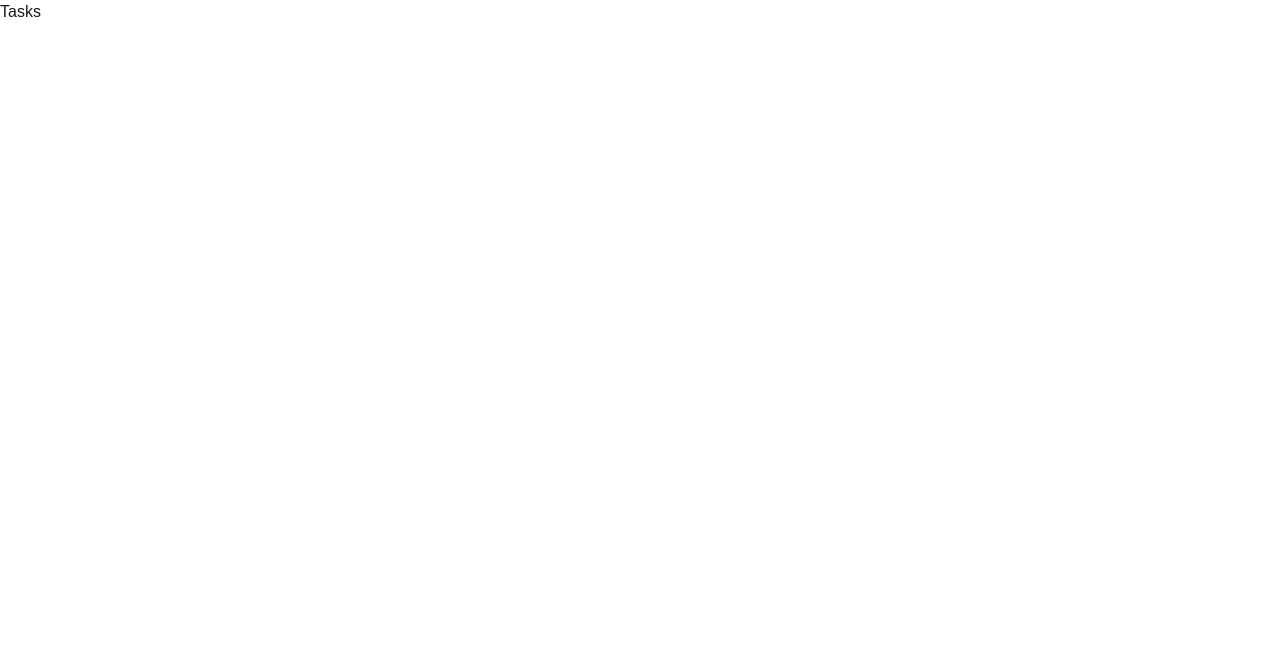
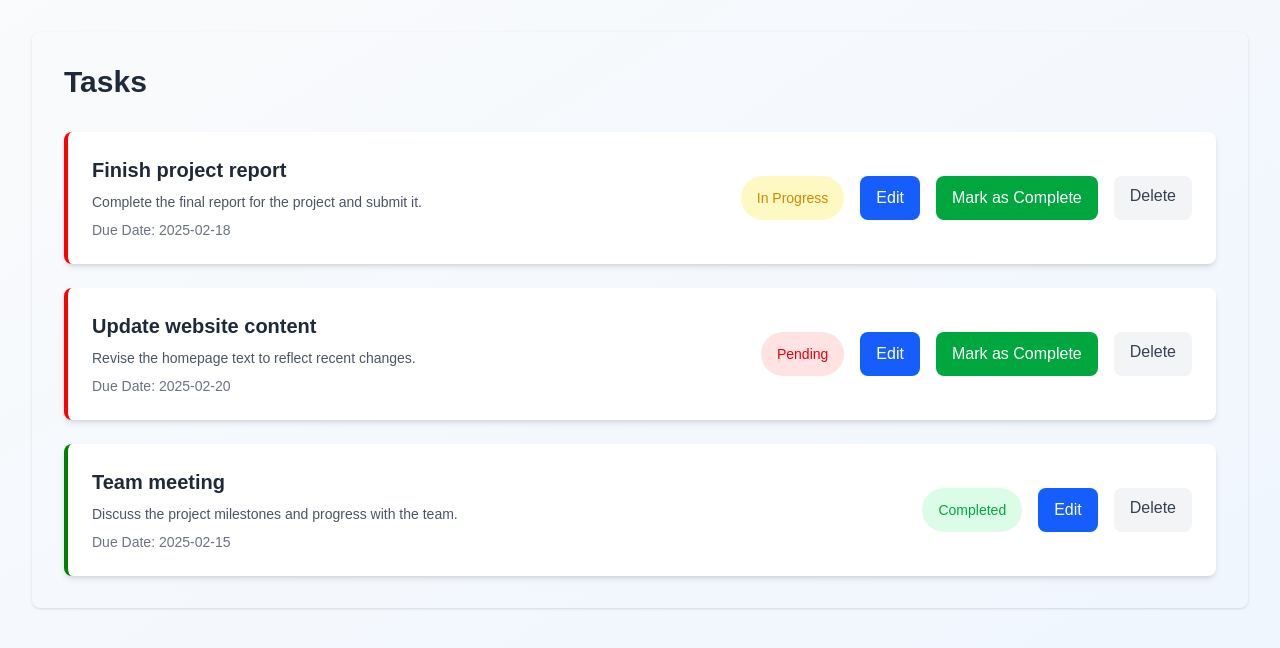
Before and after one commit to bad-Al-code/Tools, a Next.js app in the folder nextjs/: page /dashboard/tasks in a window 1280 px wide. Shown: the top 648 px of the page. Built offline with nearby package versions, Linux system fonts and the light colour scheme.

Commit message:
style(nextjs): add task page styles

```diff
--- a/nextjs/src/app/dashboard/tasks/page.tsx
+++ b/nextjs/src/app/dashboard/tasks/page.tsx
@@ -1,7 +1,93 @@
+import { time } from 'console';
 import React from 'react';
 
 const Tasks = () => {
-    return <div>Tasks</div>;
+    const tasks = [
+        {
+            id: 1,
+            title: 'Finish project report',
+            description:
+                'Complete the final report for the project and submit it.',
+            status: 'In Progress',
+            dueDate: '2025-02-18',
+        },
+        {
+            id: 2,
+            title: 'Update website content',
+            description: 'Revise the homepage text to reflect recent changes.',
+            status: 'Pending',
+            dueDate: '2025-02-20',
+        },
+        {
+            id: 3,
+            title: 'Team meeting',
+            description:
+                'Discuss the project milestones and progress with the team.',
+            status: 'Completed',
+            dueDate: '2025-02-15',
+        },
+    ];
+
+    return (
+        <div className="min-h-screen bg-gradient-to-br from-gray-50 to-blue-50 p-8">
+            <div className="max-w-7xl mx-auto bg0white rounded-lg shadow-sm p-8">
+                <h1 className="text-3xl font-bold text-gray-800 mb-8">Tasks</h1>
+
+                <div className="space-y-6">
+                    {tasks.map((task) => (
+                        <div
+                            className="flex items-center justify-between bg-white rounded-lg shadow-md p-6 border-l-4"
+                            key={task.id}
+                            style={{
+                                borderColor:
+                                    task.status === 'Completed'
+                                        ? 'green'
+                                        : task.status === 'In Prograess'
+                                          ? 'yellow'
+                                          : 'red',
+                            }}
+                        >
+                            <div className="flex flex-col">
+                                <h2 className="text-xl font-semibold text-gray-800">
+                                    {task.title}
+                                </h2>
+
+                                <p className="text-sm text-gray-600 mt-2">
+                                    {task.description}
+                                </p>
+                                <p className="text-sm text-gray-500 mt-2">
+                                    Due Date: {task.dueDate}
+                                </p>
+                            </div>
+
+                            <div className="flex space-x-4">
+                                <span
+                                    className={`px-4 py-3 text-center text-sm rounded-full ${task.status === 'Completed' ? 'bg-green-100 text-green-600' : task.status === 'In Progress' ? 'bg-yellow-100 text-yellow-600' : 'bg-red-100 text-red-600'}`}
+                                >
+                                    {' '}
+                                    {task.status}{' '}
+                                </span>
+
+                                <button className="px-4 py-2 text-white bg-blue-600 rounded-lg hover:bg-green-700 transition-colors">
+                                    Edit
+                                </button>
+
+                                {task.status !== 'Completed' && (
+                                    <button className="px-4 py-2 text-white bg-green-600 rounded-lg hover:bg-green-700 transition-colors">
+                                        Mark as Complete
+                                    </button>
+                                )}
+
+                                <div className="px-4 py-2 text-gray-700 bg-gray-100 rounded-lg hover:bg-gray-200 transition-colors">
+                                    Delete
+                                </div>
+                            </div>
+                        </div>
+                    ))}
+                </div>
+            </div>
+        </div>
+    );
 };
 
 export default Tasks;
```
